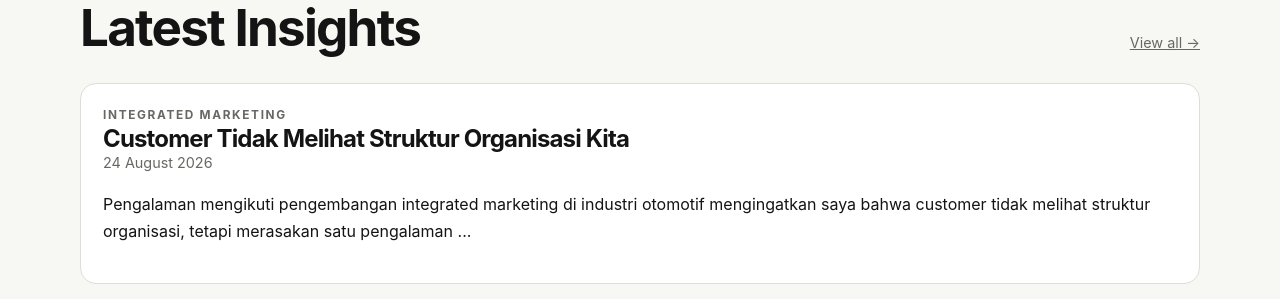
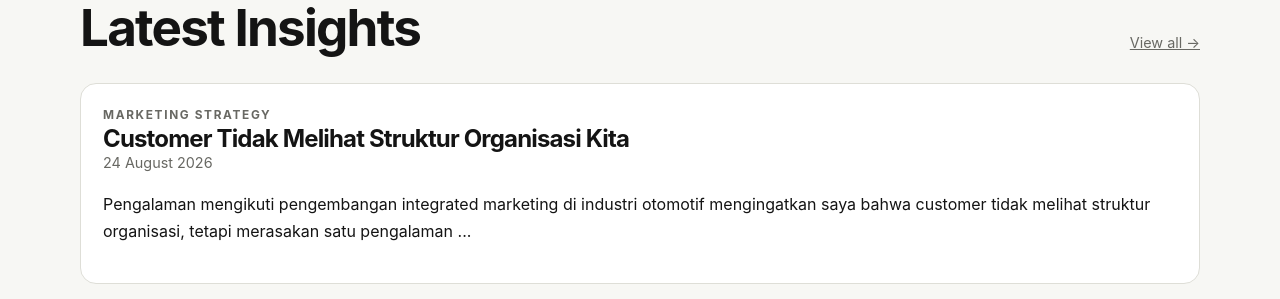
Before and after one commit to pujisyukriilahi/bio, a Jekyll site: the page built from index.md, in a window 1280 px wide and 900 px high, scrolled down 3580 px. Shown: the part 152-451 px from the top of the window. Built offline with Jekyll 4.4.1, drawn with Linux system fonts in a browser that asks for light colours.

Commit message:
Update 2026-08-24-customer-tidak-melihat-struktur-organisasi-kita.md

```diff
--- a/_posts/2026-08-24-customer-tidak-melihat-struktur-organisasi-kita.md
+++ b/_posts/2026-08-24-customer-tidak-melihat-struktur-organisasi-kita.md
@@ -3,7 +3,7 @@ layout: post
 title: "Customer Tidak Melihat Struktur Organisasi Kita"
 date: 2026-08-24
 categories:
-  - Integrated Marketing
+  - Marketing Strategy
 tags:
   - Integrated Marketing
   - Customer Journey
```
